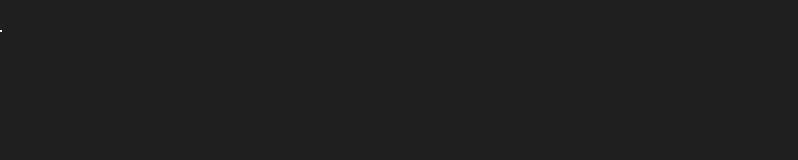
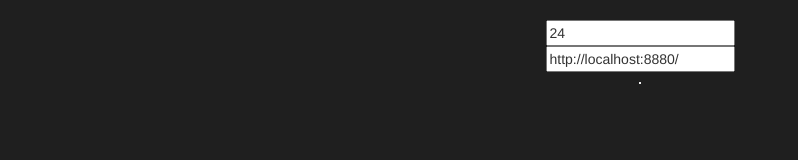
Before and after one commit to abtv/RemoteViewer, a website: page web-client/app/index.html in a window 1280 px wide. Shown: the whole page, without its empty margins (0-798 px from the left). Drawn offline with nearby package versions, Linux system fonts and the light colour scheme; some packages are replaced by stand-ins of ours; files that its build step writes are made by us from their sources.

Commit message:
settings has been added to the main page

```diff
--- a/web-client/app/scripts/controllers/main.js
+++ b/web-client/app/scripts/controllers/main.js
@@ -5,6 +5,9 @@ angular.module('webRemoteViewerApp')
         function handler(image) {
             var i = image;
         }
+
+        $scope.url = 'http://localhost:8880/';
+        $scope.speed = '24';
 
         (function(timeout) {
             var xhr = new XMLHttpRequest();
@@ -20,13 +23,12 @@ angular.module('webRemoteViewerApp')
             }
 
             function getImage() {
-                xhr.open('GET', 'http://localhost:8880/');
+                xhr.open('GET', $scope.url);
                 xhr.responseType = 'blob';
                 xhr.send();
 
                 setTimeout(getImage, timeout);
             }
             getImage();
-        })(200)
-
+        })(1000 / +$scope.speed)
     });
--- a/web-client/app/styles/main.css
+++ b/web-client/app/styles/main.css
@@ -85,7 +85,10 @@ body {
     margin-right: auto;
     border: 1px solid #f0f0f0;
 }
-
-.main-content{
-  background-color: #1f1f1f;
+.main-content {
+    background-color: #1f1f1f;
 }
+.centered-content {
+    vertical-align: middle;
+    text-align: center;
+}
--- a/web-client/app/views/main.html
+++ b/web-client/app/views/main.html
@@ -1,3 +1,11 @@
-<div style="display:table-cell; vertical-align:middle; text-align:center">
-    <img alt="" id="screen" class="main-content-image" />
+<div>
+	<div class="centered-content">
+		<input type="text" ng-model="speed">
+	</div>
+	<div class="centered-content">
+		<input type="text" ng-model="url">
+	</div>
+    <div class="centered-content">
+        <img alt="" id="screen" class="main-content-image" />
+    </div>
 </div>
```
